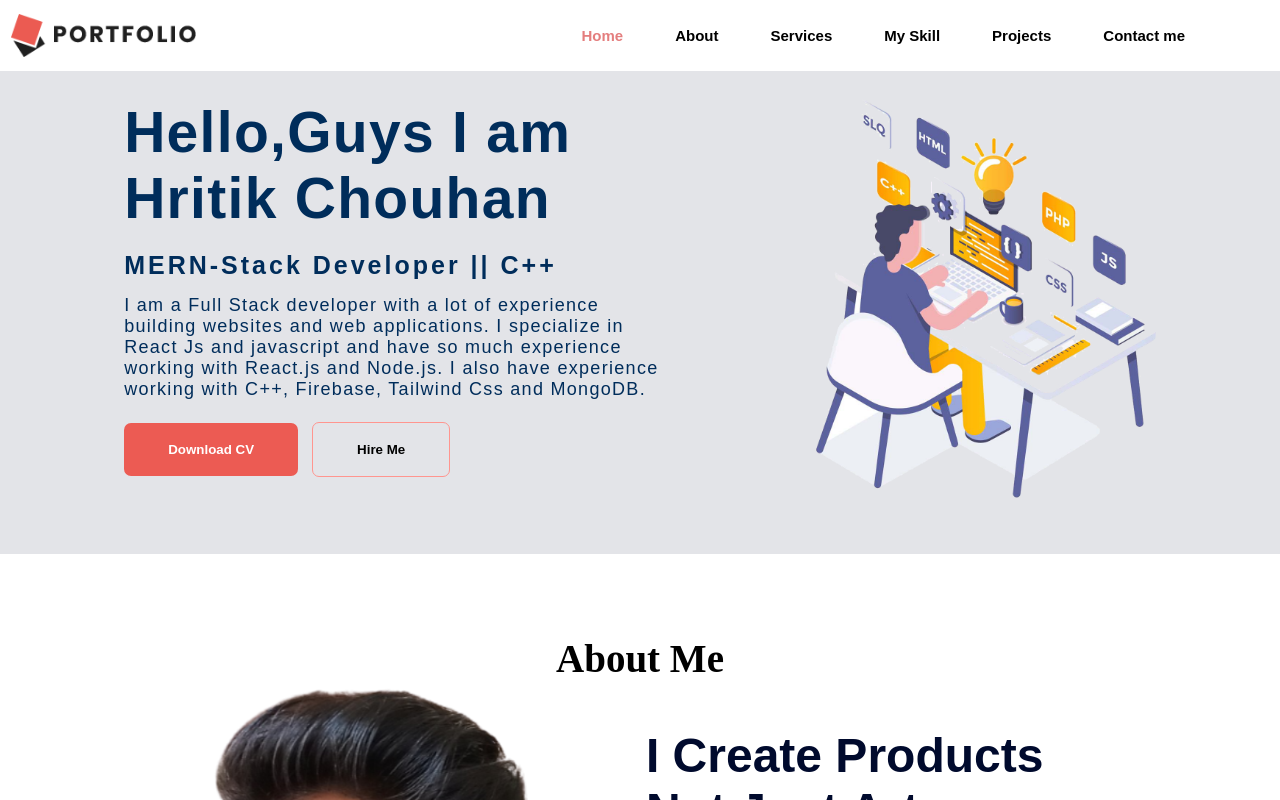
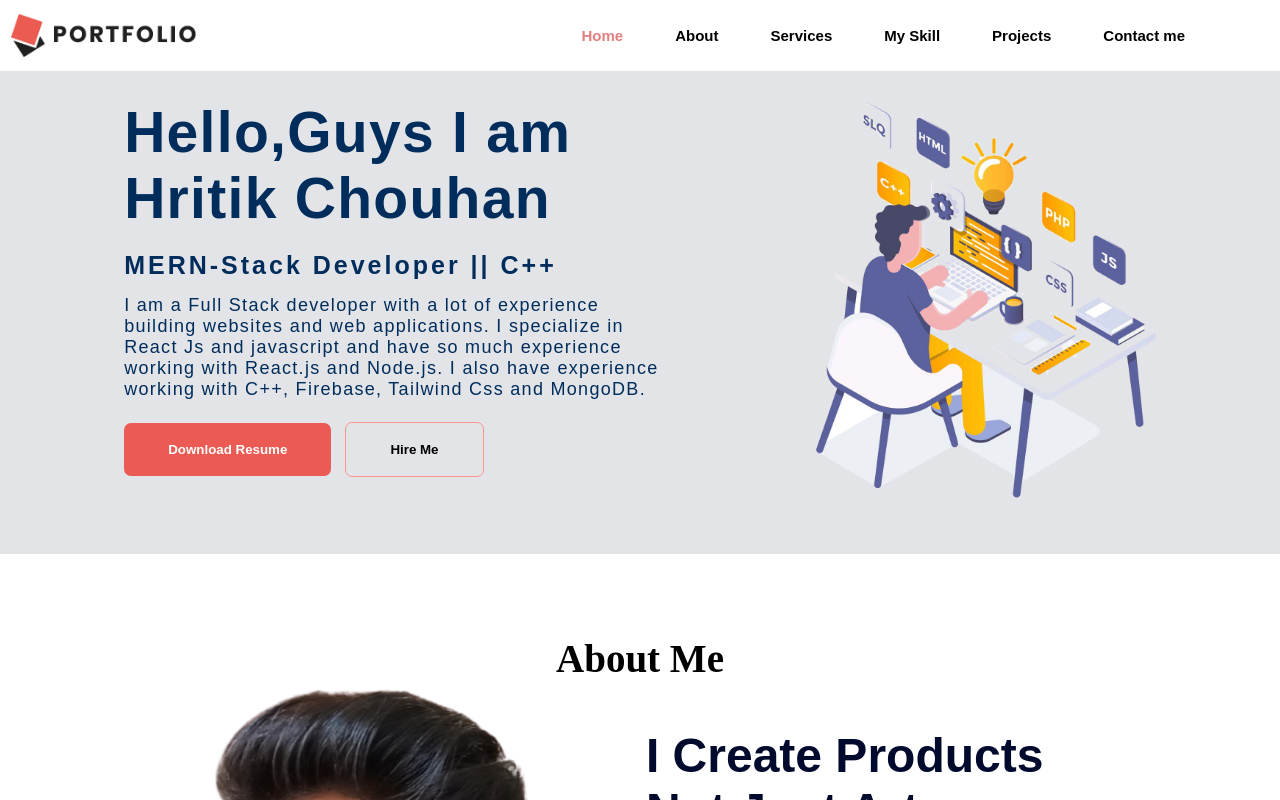
Before and after one commit to gitHritik/hritikchouhan, a React (Create React App) app: page / in a window 1280 px wide. Shown: the top 800 px of the page. Built offline with nearby package versions, Linux system fonts and the light colour scheme.

Commit message:
Resuma added

```diff
--- a/src/components/Intro.js
+++ b/src/components/Intro.js
@@ -4,13 +4,13 @@ import "./Intro.css";
 
 function Intro() {
   const onButtonClick = () => {
-    fetch("Hritik_Resuma.pdf").then((response) => {
+    fetch("Hritik_Resume.pdf").then((response) => {
       response.blob().then((blob) => {
         const fileURL = window.URL.createObjectURL(blob);
 
         let alink = document.createElement("a");
         alink.href = fileURL;
-        alink.download = "Hritik_Resuma.pdf";
+        alink.download = "Hritik_Resume.pdf";
         alink.click();
       });
     });
@@ -28,7 +28,7 @@ function Intro() {
         </p>
         <div className="Intro__buttons">
           <button className="Intro__button" onClick={onButtonClick}>
-            Download CV
+            Download Resume
           </button>
 
           <Link to="contact" smooth={true} duration={50}>
```
Also changed, not shown: 1 other file (tests, documents, lock files or other folders).
